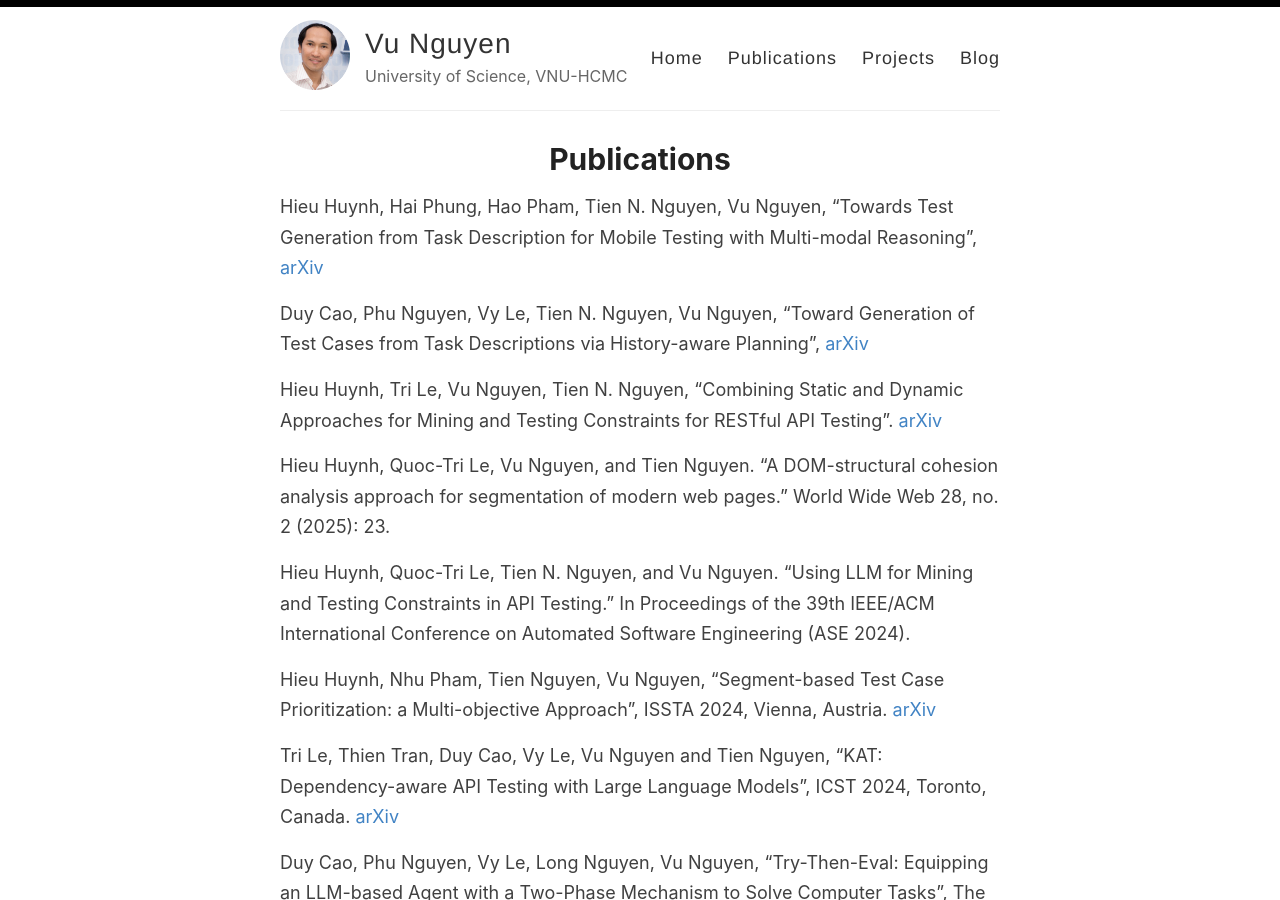
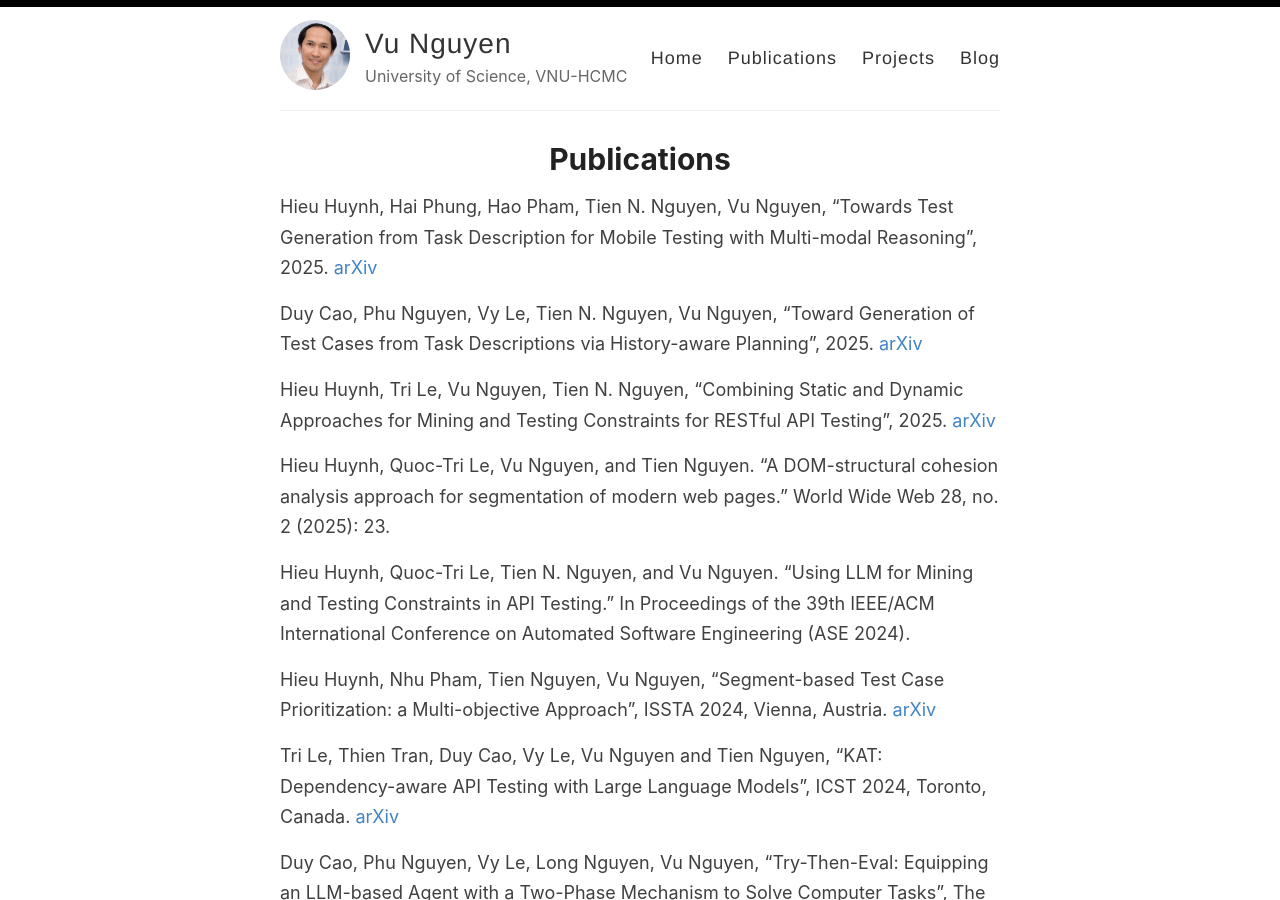
Before and after one commit to vuqngit/vuqngit.github.io, a Jekyll site: the page built from _pages/publications.md, in a window 1280 px wide and 900 px high. Built offline with Jekyll 4.4.1, drawn with Linux system fonts in a browser that asks for light colours.

Commit message:
Update publications.md

```diff
--- a/_pages/publications.md
+++ b/_pages/publications.md
@@ -3,11 +3,11 @@ layout: page
 title: Publications
 permalink: /publications/
 ---
-Hieu Huynh, Hai Phung, Hao Pham, Tien N. Nguyen, Vu Nguyen, "Towards Test Generation from Task Description for Mobile Testing with Multi-modal Reasoning", [arXiv](https://arxiv.org/pdf/2504.15917)
+Hieu Huynh, Hai Phung, Hao Pham, Tien N. Nguyen, Vu Nguyen, "Towards Test Generation from Task Description for Mobile Testing with Multi-modal Reasoning", 2025. [arXiv](https://arxiv.org/pdf/2504.15917)
 
-Duy Cao, Phu Nguyen, Vy Le, Tien N. Nguyen, Vu Nguyen, "Toward Generation of Test Cases from Task Descriptions via History-aware Planning", [arXiv](https://arxiv.org/pdf/2504.14336)
+Duy Cao, Phu Nguyen, Vy Le, Tien N. Nguyen, Vu Nguyen, "Toward Generation of Test Cases from Task Descriptions via History-aware Planning", 2025. [arXiv](https://arxiv.org/pdf/2504.14336)
 
-Hieu Huynh, Tri Le, Vu Nguyen, Tien N. Nguyen, "Combining Static and Dynamic Approaches for Mining and Testing Constraints for RESTful API Testing". [arXiv](https://arxiv.org/pdf/2504.17287)
+Hieu Huynh, Tri Le, Vu Nguyen, Tien N. Nguyen, "Combining Static and Dynamic Approaches for Mining and Testing Constraints for RESTful API Testing", 2025. [arXiv](https://arxiv.org/pdf/2504.17287)
 
 Hieu Huynh, Quoc-Tri Le, Vu Nguyen, and Tien Nguyen. "A DOM-structural cohesion analysis approach for segmentation of modern web pages." World Wide Web 28, no. 2 (2025): 23.
 
```
